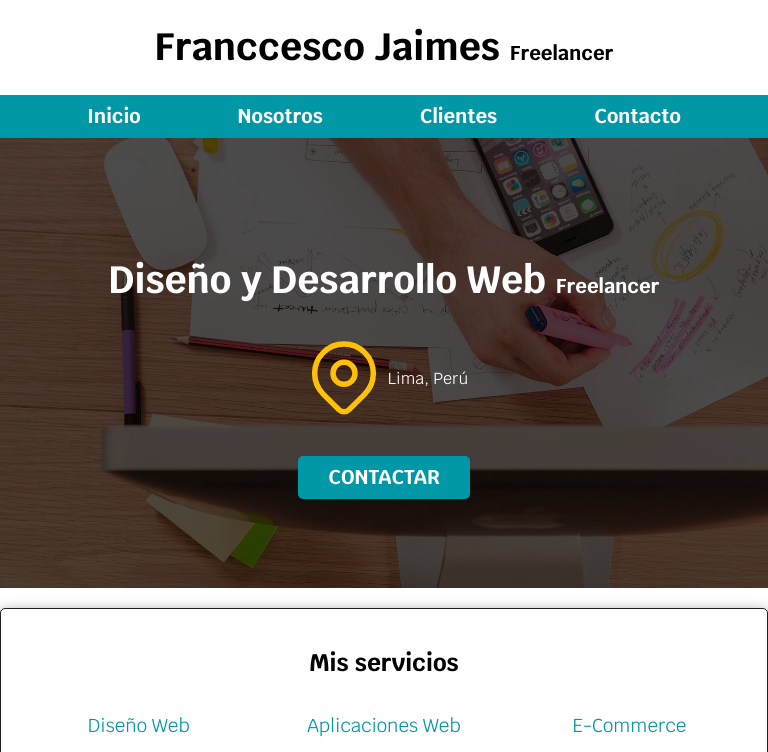
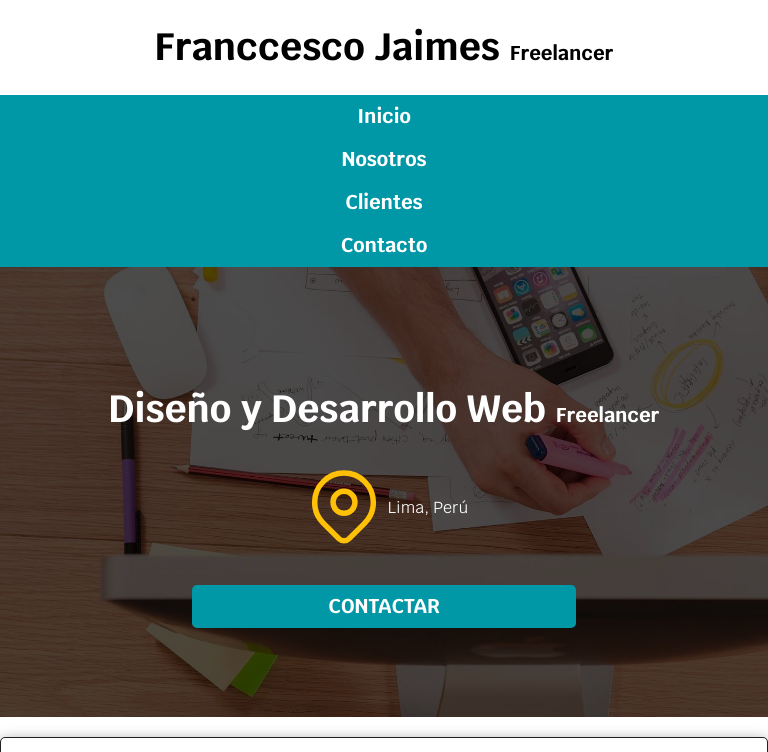
Before and after one commit to migueldesarrollosoftware/freelancer-site, a plain HTML site: page index.html in a window 768 px wide. Shown: the top 752 px of the page. Drawn offline with Linux system fonts and the light colour scheme.

Commit message:
update something about responsive

```diff
--- a/css/style.css
+++ b/css/style.css
@@ -118,6 +118,8 @@ main {
     display: flex;
     justify-content: space-evenly;
 }
+
+
 
 .navigation-main a {
     display: block;
@@ -292,7 +294,7 @@ form {
 
   }
 
-  .button {
+  /* .button {
 
      background-color: var(--secondary);
      color: var(--white);
@@ -305,11 +307,34 @@ form {
      border-radius: .5rem;
 
 
+  } */
+
+
+  .align-right {
+    justify-content: flex-end;
   }
 
 
-  .align-right {
+  @media (max-width: 768px) {
+    .navigation-main {
+        flex-direction: column;
+        justify-content: center;
+    }
 
-    justify-content: flex-end;
+    .button {
+        width: 50%;
+    }
 
-  }
+    .services {
+        grid-template-columns: auto;
+    }
+}
+
+@media (min-width: 768px) {
+    .services,
+    .navigation-main,
+    .form {
+      scroll-snap-align: center;
+      scroll-snap-stop: always;
+    }
+}
```
